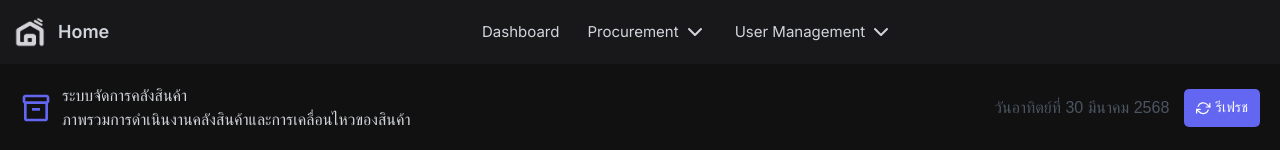
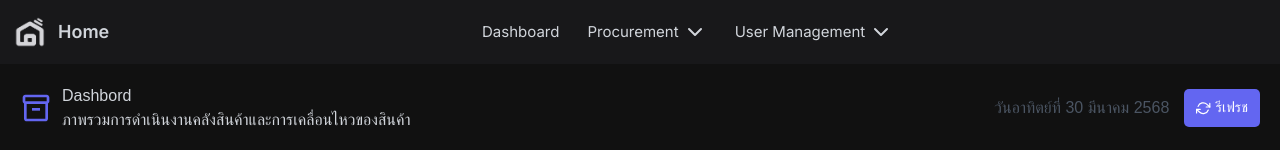
Before and after one commit to ZphinxGZ/ProjectCSI-204, a React (Vite) app: page /dashboard in a window 1280 px wide. Shown: the top 150 px of the page. Built offline with nearby package versions, Linux system fonts and the light colour scheme.

Commit message:
Update Dashboard.jsx

```diff
--- a/src/pages/Dashboard/Dashboard.jsx
+++ b/src/pages/Dashboard/Dashboard.jsx
@@ -59,7 +59,7 @@ const Dashboard = () => {
         <div className="header-title">
           <MdOutlineInventory2 className="header-icon" />
           <div>
-            <h1>ระบบจัดการคลังสินค้า</h1>
+            <h1>Dashbord</h1>
             <p>ภาพรวมการดำเนินงานคลังสินค้าและการเคลื่อนไหวของสินค้า</p>
           </div>
         </div>
```
